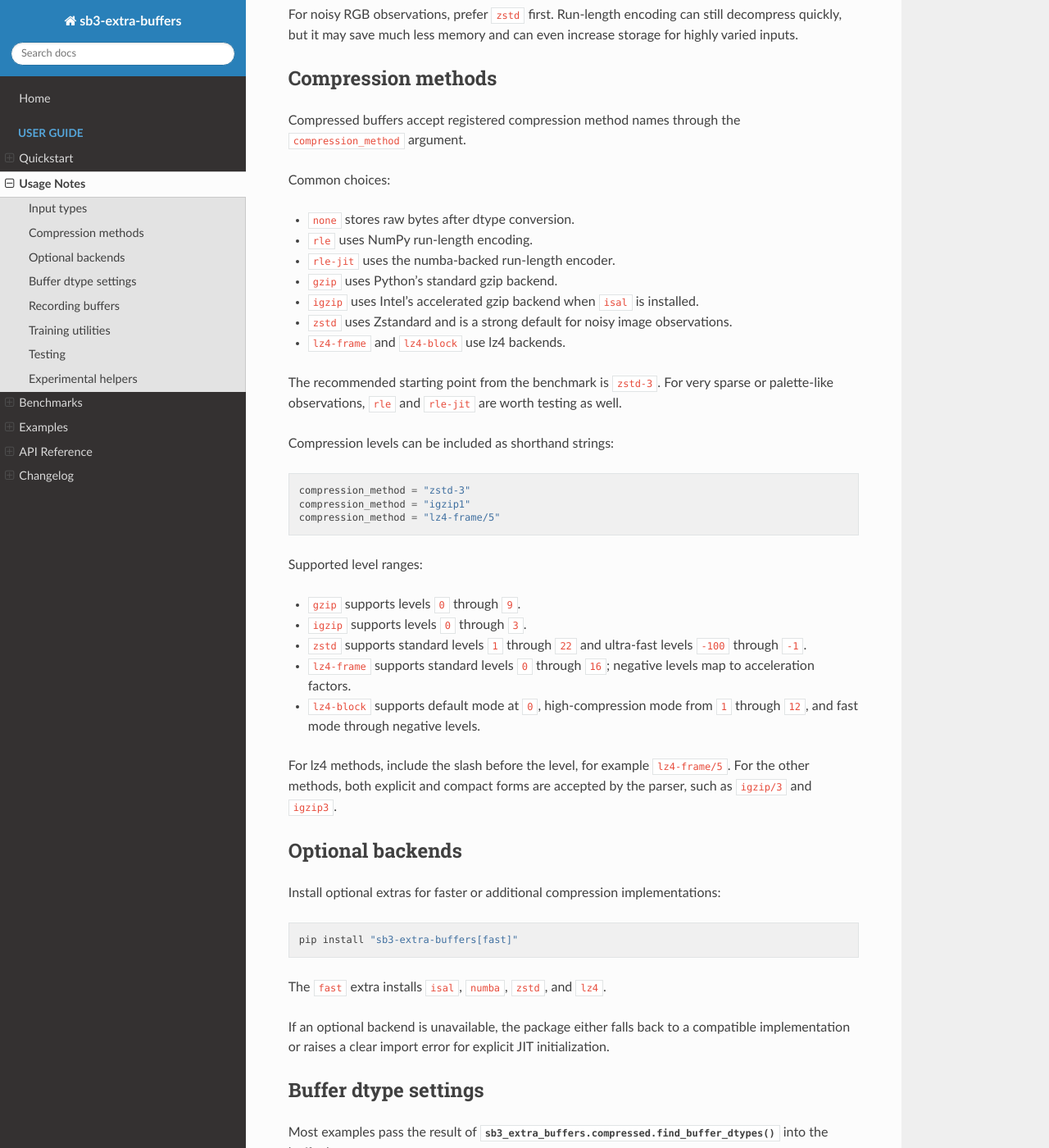
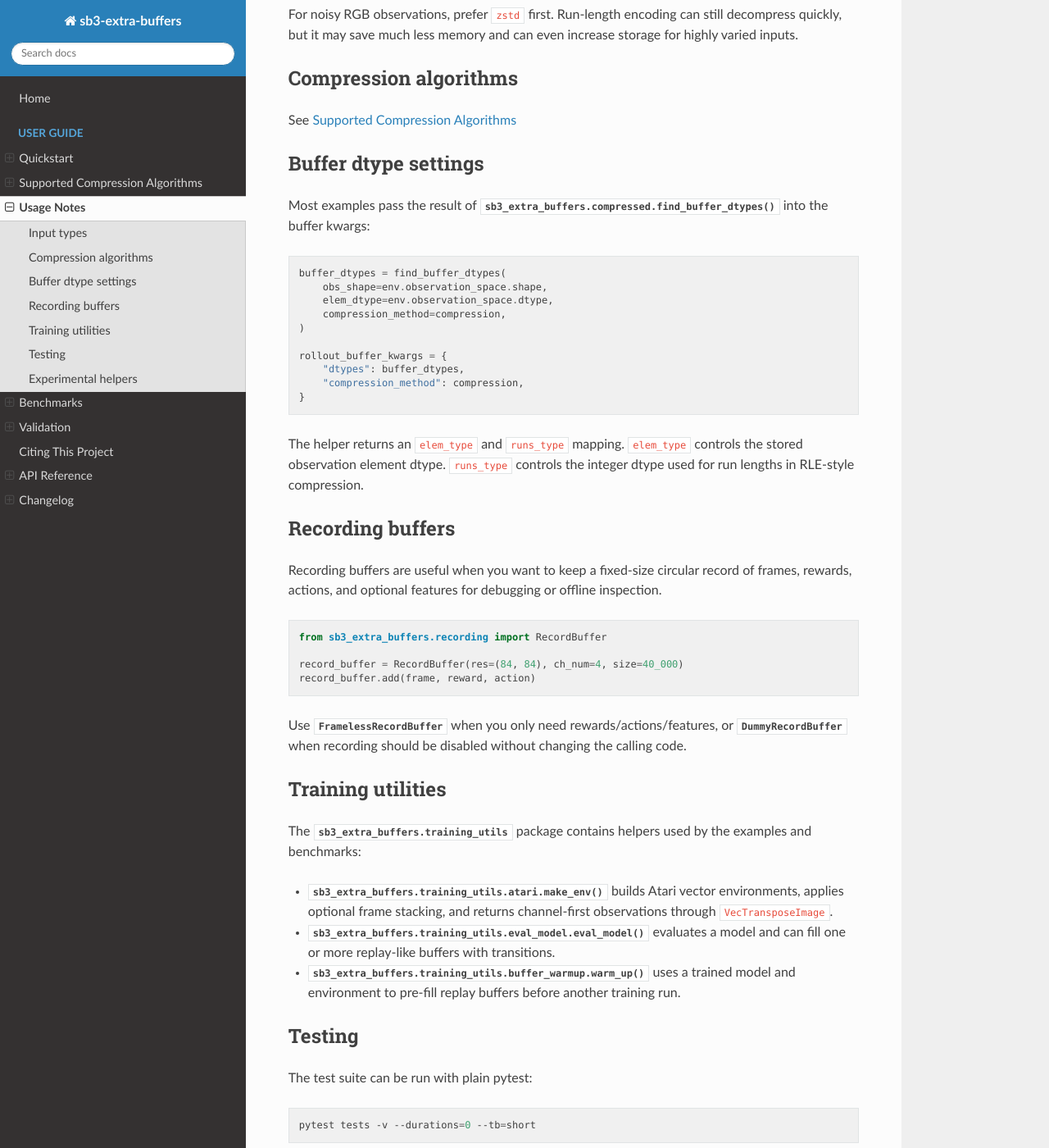
Before and after one commit to Trenza1ore/sb3-extra-buffers, a Sphinx documentation site: the page built from docs/usage.rst, in a window 1280 px wide and 1400 px high, scrolled down 545 px. Shown: the whole window at 82% size. Built offline with Sphinx 7.4.7 and the Read the Docs theme 3.1.0, drawn with Linux system fonts in a browser that asks for light colours.

```diff
--- a/docs/usage.rst
+++ b/docs/usage.rst
@@ -20,62 +20,10 @@ For noisy RGB observations, prefer ``zstd`` first. Run-length encoding can still
 decompress quickly, but it may save much less memory and can even increase
 storage for highly varied inputs.
 
-Compression methods
--------------------
+Compression algorithms
+----------------------
 
-Compressed buffers accept registered compression method names through the
-``compression_method`` argument.
-
-Common choices:
-
-- ``none`` stores raw bytes after dtype conversion.
-- ``rle`` uses NumPy run-length encoding.
-- ``rle-jit`` uses the numba-backed run-length encoder.
-- ``gzip`` uses Python's standard gzip backend.
-- ``igzip`` uses Intel's accelerated gzip backend when ``isal`` is installed.
-- ``zstd`` uses Zstandard and is a strong default for noisy image observations.
-- ``lz4-frame`` and ``lz4-block`` use lz4 backends.
-
-The recommended starting point from the benchmark is ``zstd-3``. For very sparse
-or palette-like observations, ``rle`` and ``rle-jit`` are worth testing as well.
-
-Compression levels can be included as shorthand strings:
-
-.. code-block:: python
-
-   compression_method = "zstd-3"
-   compression_method = "igzip1"
-   compression_method = "lz4-frame/5"
-
-Supported level ranges:
-
-- ``gzip`` supports levels ``0`` through ``9``.
-- ``igzip`` supports levels ``0`` through ``3``.
-- ``zstd`` supports standard levels ``1`` through ``22`` and ultra-fast levels
-  ``-100`` through ``-1``.
-- ``lz4-frame`` supports standard levels ``0`` through ``16``; negative levels
-  map to acceleration factors.
-- ``lz4-block`` supports default mode at ``0``, high-compression mode from
-  ``1`` through ``12``, and fast mode through negative levels.
-
-For lz4 methods, include the slash before the level, for example
-``lz4-frame/5``. For the other methods, both explicit and compact forms are
-accepted by the parser, such as ``igzip/3`` and ``igzip3``.
-
-Optional backends
------------------
-
-Install optional extras for faster or additional compression implementations:
-
-.. code-block:: bash
-
-   pip install "sb3-extra-buffers[fast]"
-
-The ``fast`` extra installs ``isal``, ``numba``, ``zstd``, and ``lz4``.
-
-If an optional backend is unavailable, the package either falls back to a
-compatible implementation or raises a clear import error for explicit JIT
-initialization.
+See :doc:`algorithms`
 
 Buffer dtype settings
 ---------------------
--- a/pyproject.toml
+++ b/pyproject.toml
@@ -42,6 +42,7 @@ vizdoom = ["stable_baselines3[extra]", "vizdoom"]
 [project.urls]
 Homepage = "https://compressed-rl.readthedocs.io"
 Documentation = "https://compressed-rl.readthedocs.io"
+Changelog = "https://compressed-rl.readthedocs.io/latest/changelog.html"
 "Source Code" = "https://github.com/Trenza1ore/sb3-extra-buffers"
 "Stable-Baselines3" = "https://github.com/DLR-RM/stable-baselines3"
 "Stable-Baselines3 - Contrib" = "https://github.com/Stable-Baselines-Team/stable-baselines3-contrib"
```
Also changed, not shown: CHANGELOG.md (+6 -4 lines), README.md (+3 -3 lines), docs/algorithms.rst (added, +79 -0 lines), docs/benchmarks.rst (+11 -4 lines), docs/citation.rst (added, +15 -0 lines), docs/examples.rst (deleted, +0 -90 lines), docs/index.rst (+50 -26 lines), docs/quickstart.rst (+9 -4 lines), docs/validation.rst (added, +41 -0 lines), 1 other file.
